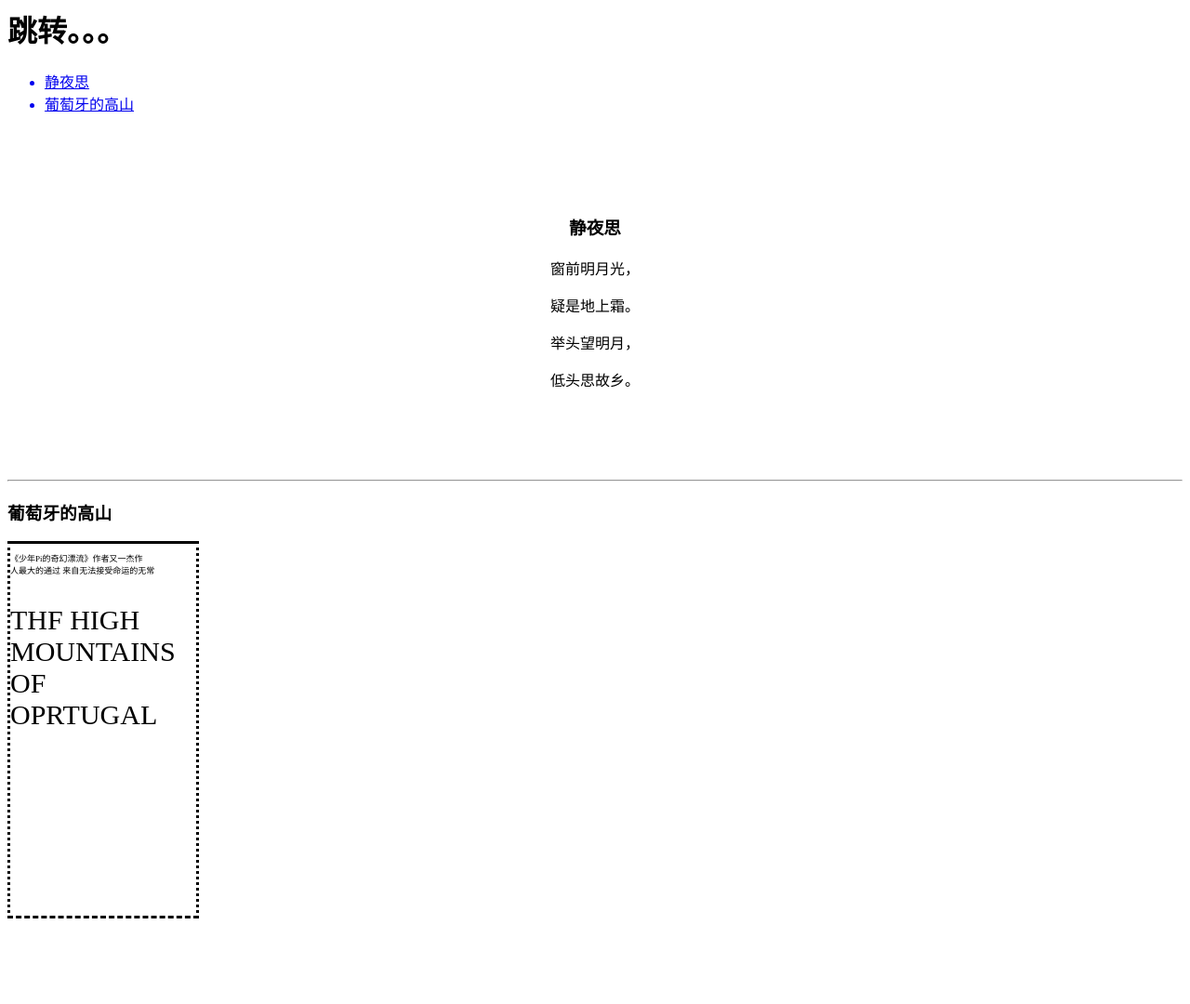
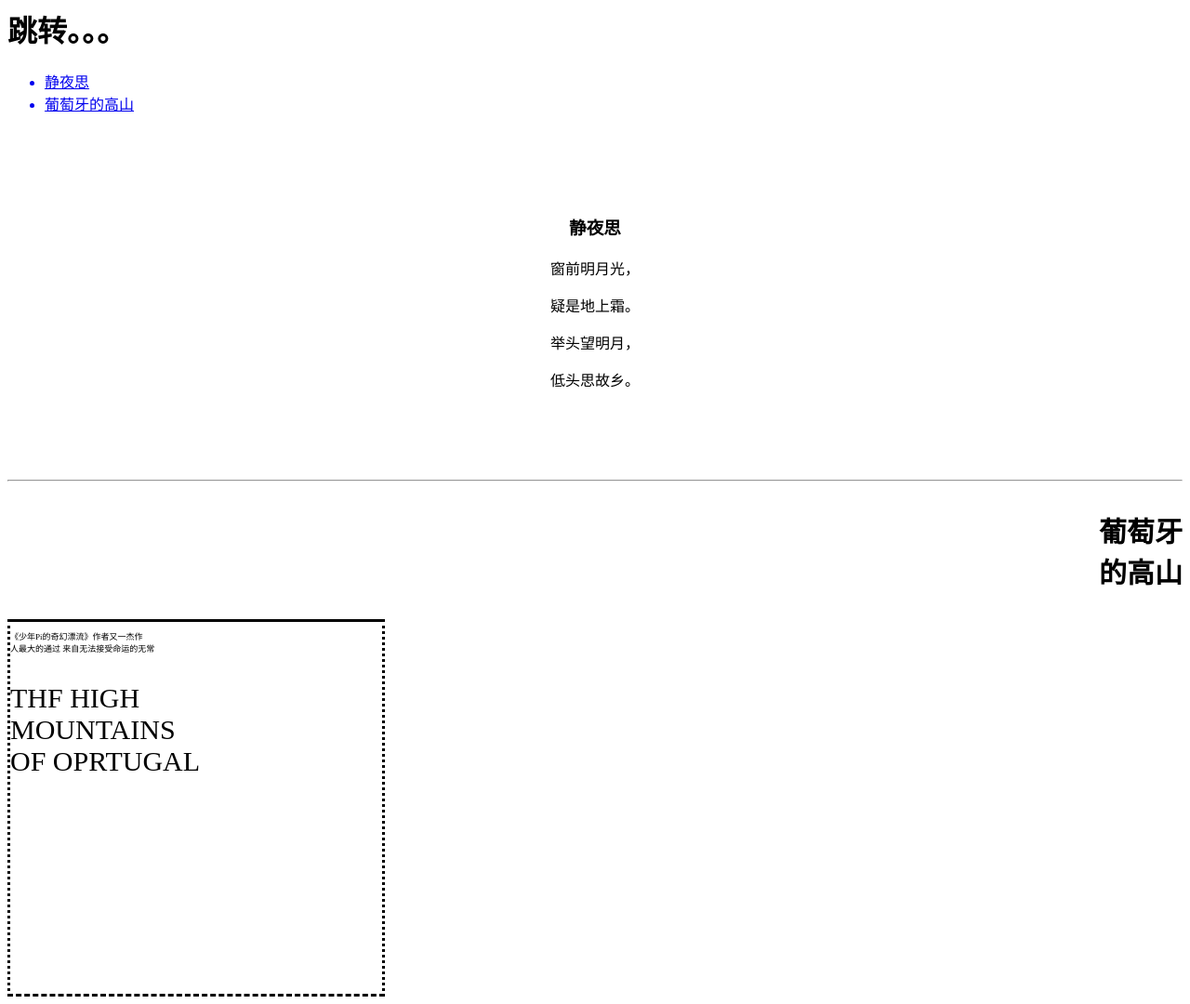
Before and after one commit to h2ws/oyydd.github.io, a plain HTML site: page test.html in a window 1280 px wide. Shown: the whole page at 93% size. Before the commit the page ends 996 px from the top, so only its background shows below. Drawn offline with Linux system fonts and the light colour scheme.

Commit message:
修修修正 ‘葡萄牙的高山边框问题

```diff
--- a/test.html
+++ b/test.html
@@ -19,9 +19,13 @@
 			}
 			.puta
 			{
-				width: 200px;
+				width: 400px;
 				height:400px;
 				border-style:solid dotted dashed;
+			}
+			.right
+			{
+				text-align:right;
 			}
 
 		</style>
@@ -43,7 +47,7 @@
 		</span>
 		<br/><br/><br/><br/>
 		<hr/>
-		<h3>葡萄牙的高山</h3>
+		<h3 class = "big right">葡萄牙<br/>的高山</h3>
 
 		<div class = "puta">
 		<p class = "min">《少年Pi的奇幻漂流》作者又一杰作<br/>
```
